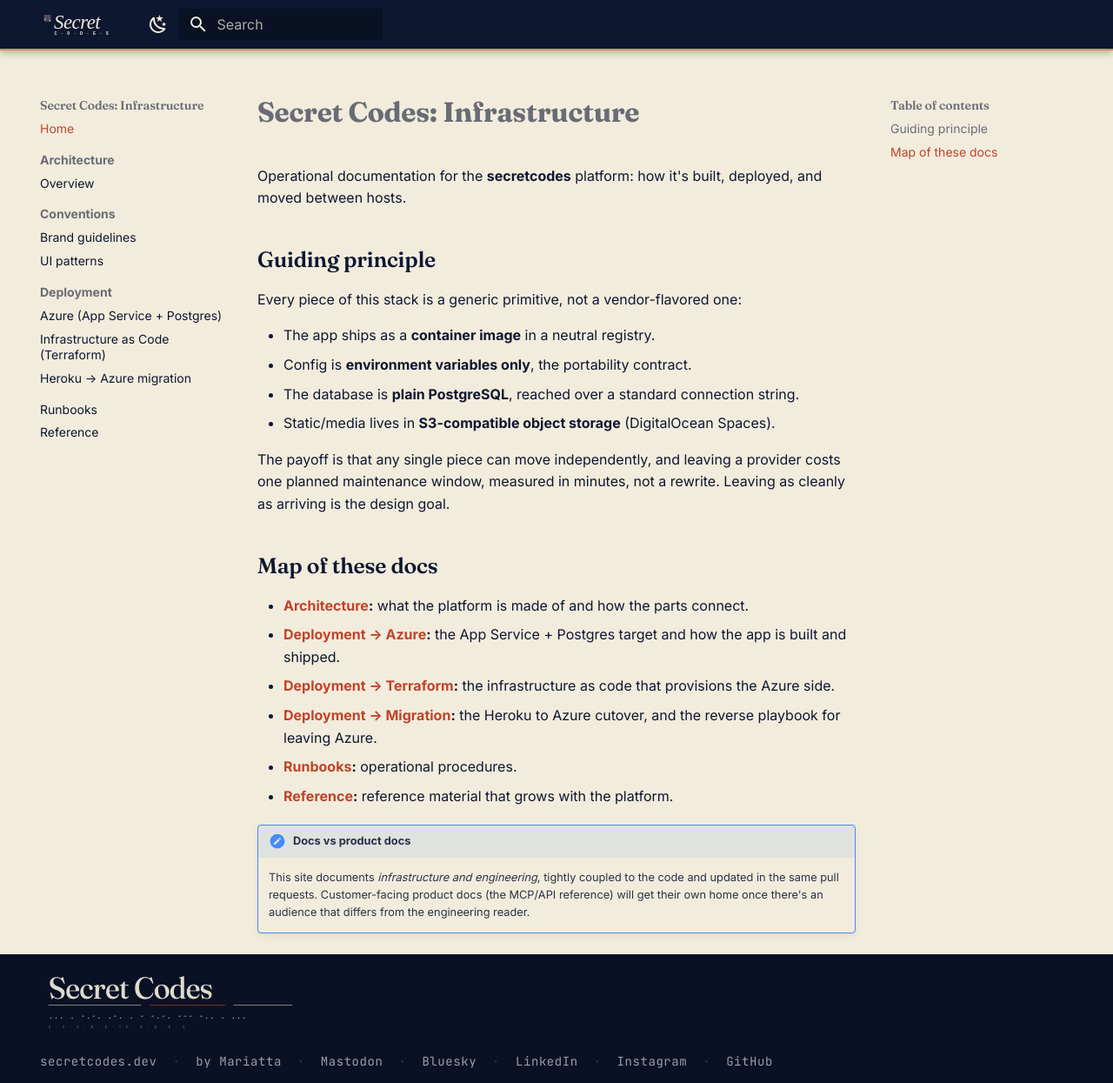
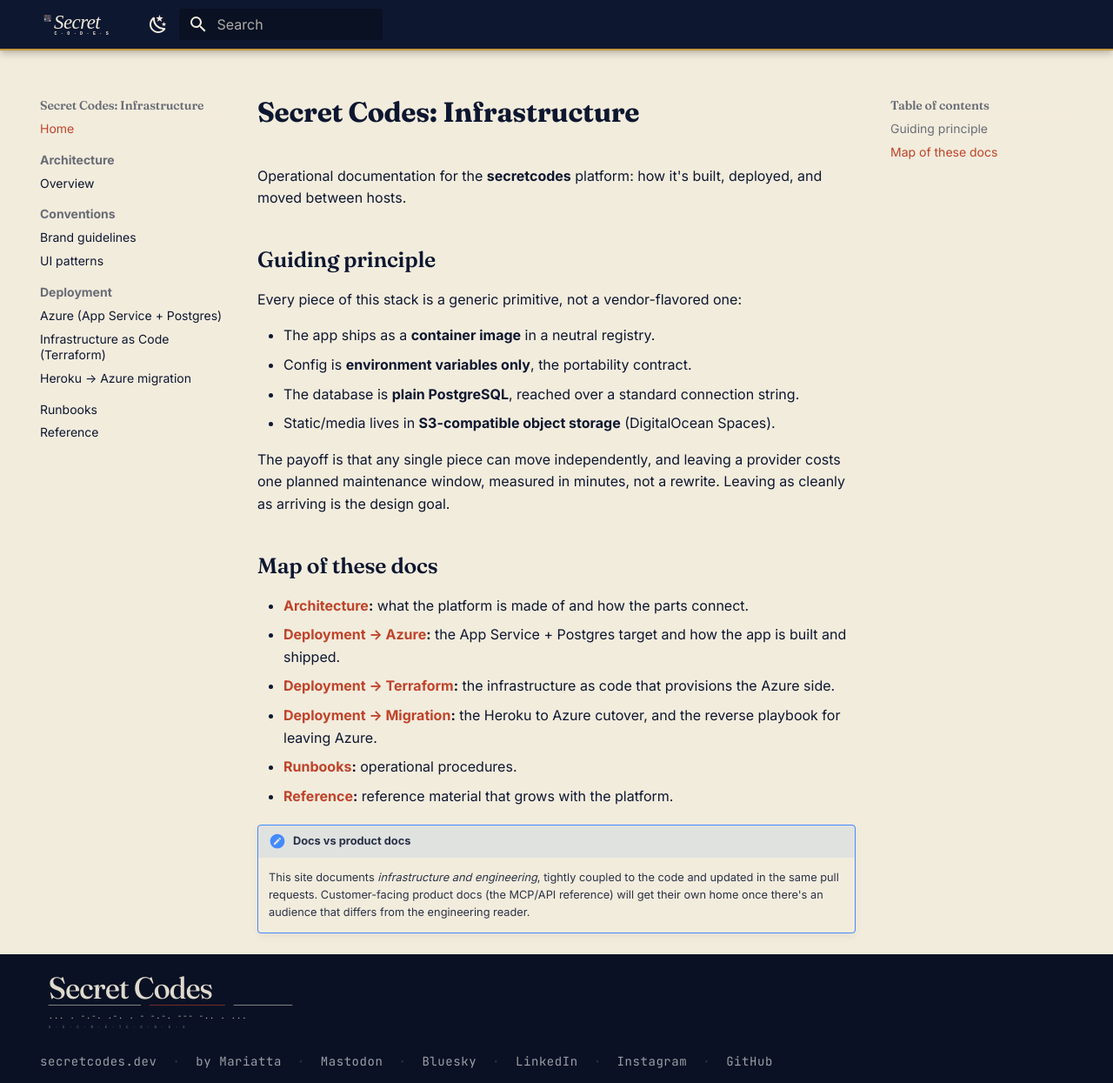
Before and after one commit to Mariatta/secretcodes, an MkDocs documentation site: the page built from docs/index.md, in a window 1280 px wide and 1245 px high. Shown: the whole window at 87% size. Built offline with MkDocs 1.6.1 and Material for MkDocs 9.7.7, drawn with Linux system fonts in a browser that asks for light colours.

Commit message:
docs: fix grey page title — pin mkdocs h1 to the full ink color
Material defaults h1 to --md-default-fg-color--light (~60% ink), which read as
light grey against the rest of the brand. Set it to --md-typeset-color so the
page title is full navy ink (and cream in dark), consistent with the theme.

```diff
--- a/docs/stylesheets/brand.css
+++ b/docs/stylesheets/brand.css
@@ -107,6 +107,9 @@
 
 .md-typeset h1 {
   font-weight: 700;
+  /* Material defaults h1 to --md-default-fg-color--light (~60% ink, greyed).
+     Use the full typeset ink so the page title matches the brand. */
+  color: var(--md-typeset-color);
 }
 
 /* ---- Branded touch: a thin decoded-gold rule under the header ---- */
```
